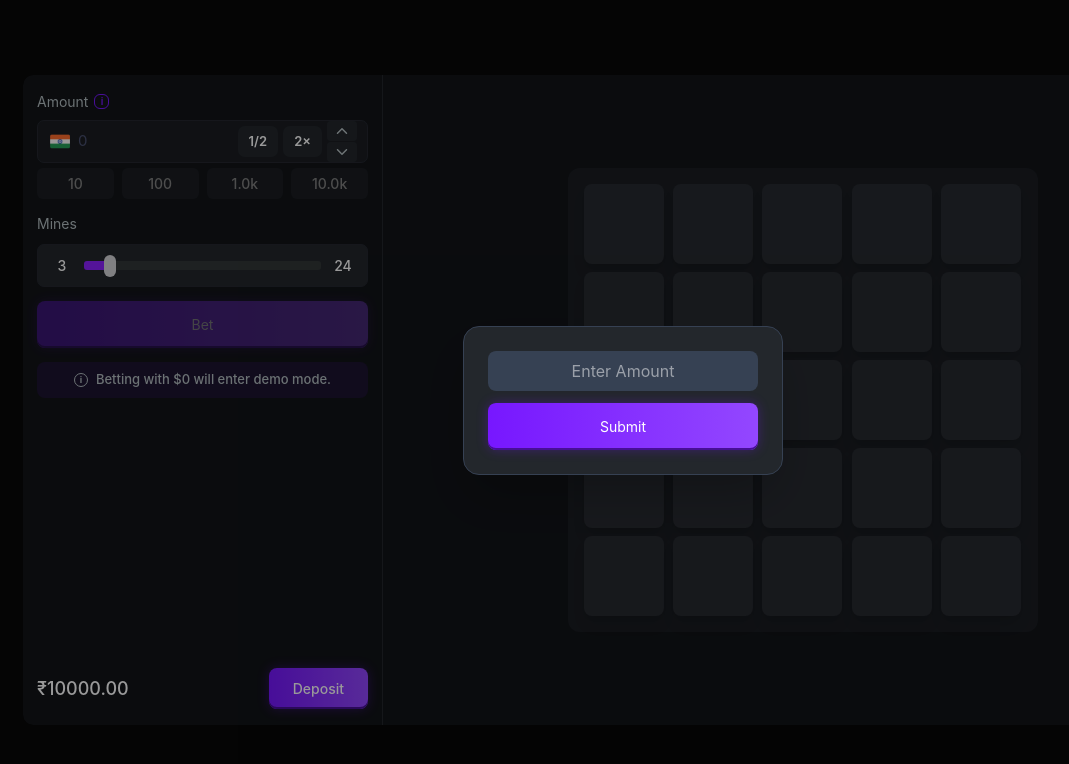
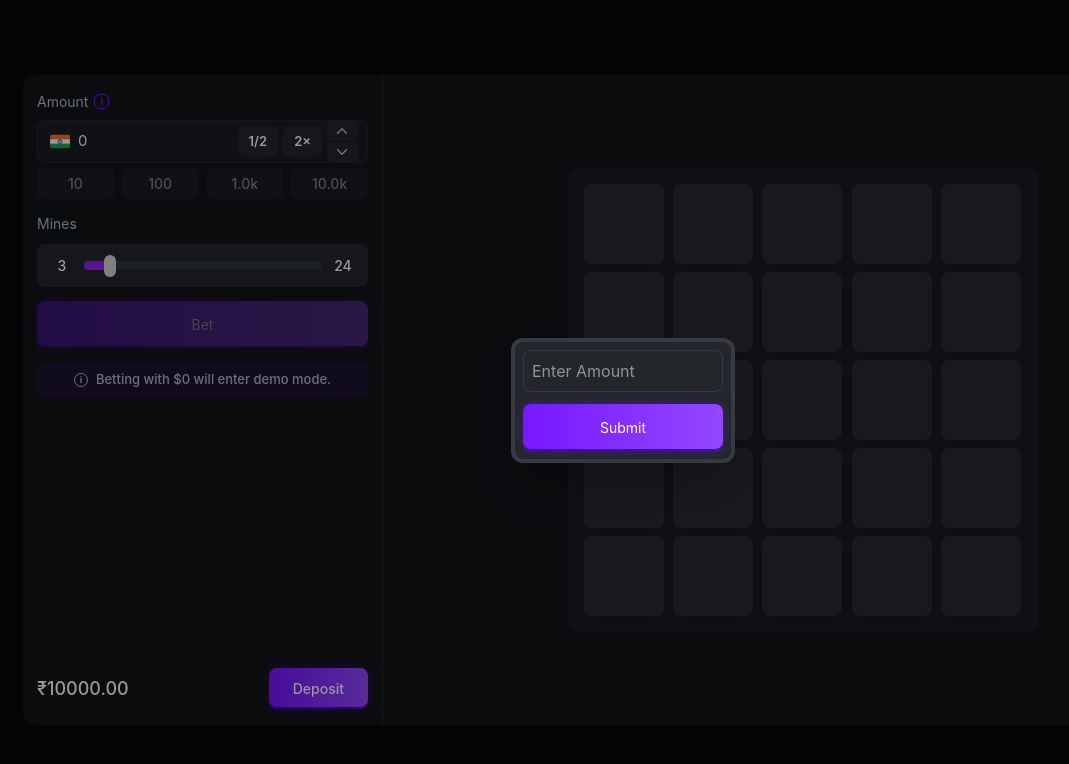
Before and after one commit to faisalnaeem7668/mines-game, a React (Vite) app: page / in a window 1280 px wide. Both pictures are taken after a click on the button "Deposit". Shown: the top 764 px of the page, without its empty margins (17-1086 px from the left). Built offline with nearby package versions, Linux system fonts and the light colour scheme.

Commit message:
small ui changes

```diff
--- a/src/components/DepositModal.jsx
+++ b/src/components/DepositModal.jsx
@@ -35,15 +35,14 @@ const DepositModal = ({ isOpen, onClose, onDeposit }) => {
 
   return (
     <div className="fixed inset-0 bg-black/40 flex items-center justify-center z-50">
-      <div ref={modalRef} className="bg-[#23272c] rounded-2xl p-6 max-w-xs w-full mx-4 shadow-2xl border border-gray-700">
+      <div ref={modalRef} className="bg-[#23272c] rounded-xl p-2 w-56 mx-4 shadow-2xl border-4 border-[#e4eaf019]">
         <div className="space-y-3">
           <input
             type="number"
             value={depositAmount}
             onChange={(e) => setDepositAmount(e.target.value)}
             placeholder="Enter Amount"
-            className="w-full bg-gray-700 text-white px-4 py-2 rounded-lg focus:outline-none text-center text-base [appearance:textfield] [&::-webkit-outer-spin-button]:appearance-none [&::-webkit-inner-spin-button]:appearance-none"
-            autoFocus
+            className="w-full bg-[#23272c] text-white px-2 py-2 rounded-lg focus:outline-none text-left text-base border border-[#e4eaf019] [appearance:textfield] [&::-webkit-outer-spin-button]:appearance-none [&::-webkit-inner-spin-button]:appearance-none"
           />
 
           <button
--- a/src/components/WinDialog.jsx
+++ b/src/components/WinDialog.jsx
@@ -27,7 +27,7 @@ const WinDialog = ({ isOpen, onClose, multiplier, winAmount }) => {
   return (
     <div className="fixed inset-0 bg-black/40 flex items-center justify-center z-50">
       <audio ref={audioRef} src={winSound} preload="auto" />
-      <div className="bg-[#23272c] rounded-2xl p-4 w-64 mx-4 shadow-2xl border-4 border-[#2d353e]">
+      <div className="bg-[#23272c] rounded-xl p-4 w-64 mx-4 shadow-2xl border-4 border-[#e4eaf019]">
         <div className="text-center space-y-3">
           <img src={crackerImg} alt="cracker" className="w-64 h- object-contain mx-auto" />
 
@@ -37,9 +37,9 @@ const WinDialog = ({ isOpen, onClose, multiplier, winAmount }) => {
             <img src={starsImg} alt="diamond" className="w-12 h-12 object-contain"  style={{ transform: 'scaleX(-1)' }}  />
           </div>
 
-          <div className="bg-[#2d353e] rounded-xl py-3 px-6 w-full inline-block">
+          <div className="bg-[#e4eaf019] rounded-lg py-1.5 px-6 w-full inline-block">
 
-          <span className="text-xl text-white">
+          <span className="text-lg text-white">
               ₹{Math.round(winAmount)} <img src={flagImg} alt="flag" className="w-5 h-5 object-contain inline-block" />
             </span>
 
--- a/src/index.css
+++ b/src/index.css
@@ -288,6 +288,8 @@
     gap: 12px;
     }
 
+    .amount-input::placeholder { color: white; }
+
     .slider-min-label {
     color: white;
     font-size: 14px;
```
